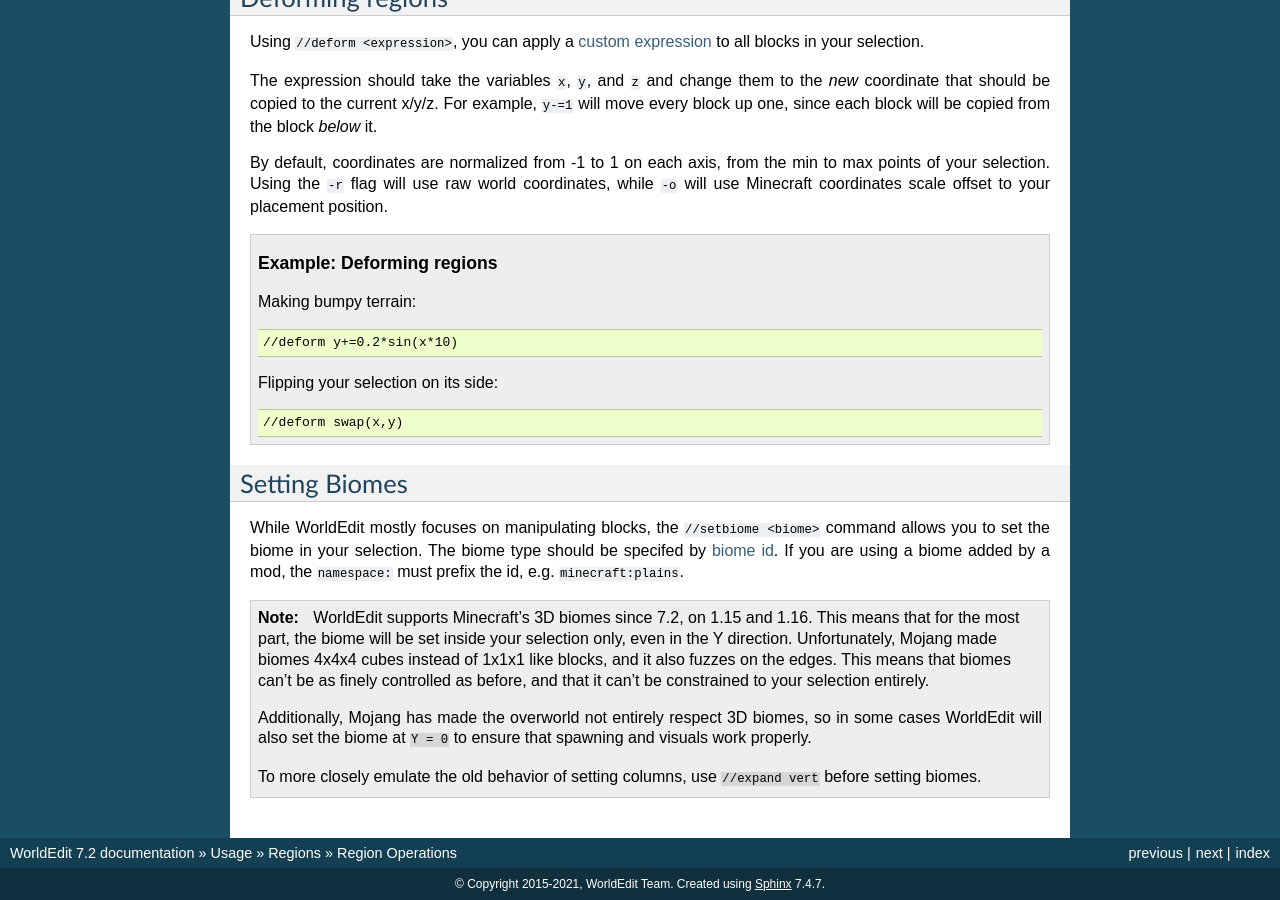
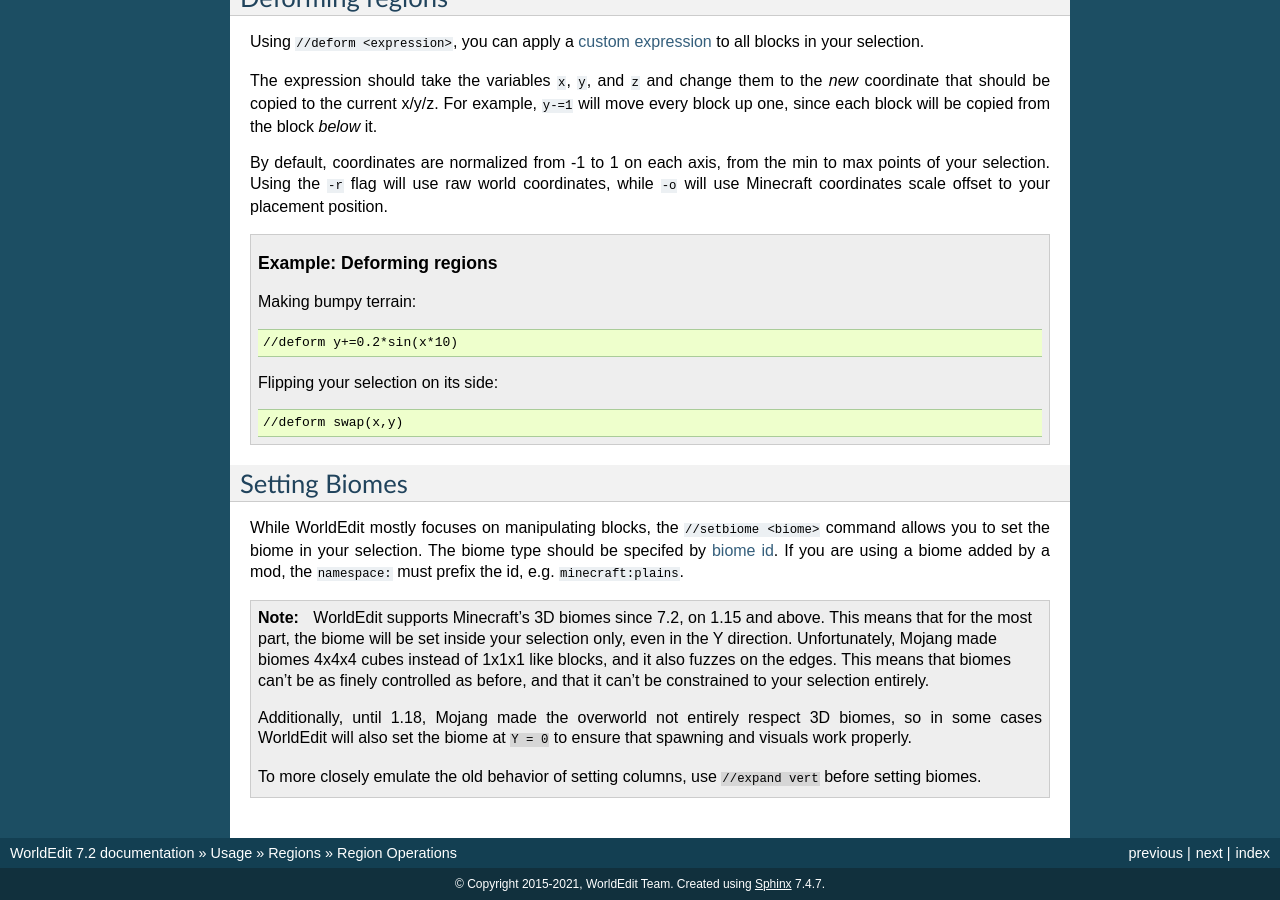
Before and after one commit to EngineHub/WorldEditDocs, a Sphinx documentation site: the page built from source/usage/regions/regionops.rst, in a window 1280 px wide and 900 px high, scrolled down 5184 px. Built offline with Sphinx 7.4.7, drawn with Linux system fonts in a browser that asks for light colours.

Commit message:
Update note about 3D biomes
1.18 changed things.

```diff
--- a/source/usage/regions/regionops.rst
+++ b/source/usage/regions/regionops.rst
@@ -191,12 +191,12 @@ Setting Biomes
 
 While WorldEdit mostly focuses on manipulating blocks, the ``//setbiome <biome>`` command allows you to set the biome in your selection. The biome type should be specifed by `biome id <https://minecraft.gamepedia.com/Biome#Biome_IDs>`_. If you are using a biome added by a mod, the ``namespace:`` must prefix the id, e.g. ``minecraft:plains``.
 
-.. note:: WorldEdit supports Minecraft's 3D biomes since 7.2, on 1.15 and 1.16. This means that for the most part, the biome will be set
+.. note:: WorldEdit supports Minecraft's 3D biomes since 7.2, on 1.15 and above. This means that for the most part, the biome will be set
           inside your selection only, even in the Y direction. Unfortunately, Mojang made biomes 4x4x4 cubes instead of
           1x1x1 like blocks, and it also fuzzes on the edges. This means that biomes can't be as finely controlled as
           before, and that it can't be constrained to your selection entirely.
 
-          Additionally, Mojang has made the  overworld not entirely respect 3D biomes, so in some cases WorldEdit
+          Additionally, until 1.18, Mojang made the overworld not entirely respect 3D biomes, so in some cases WorldEdit
           will also set the biome at ``Y = 0`` to ensure that spawning and visuals work properly.
 
           To more closely emulate the old behavior of setting columns, use ``//expand vert`` before setting biomes.
```
